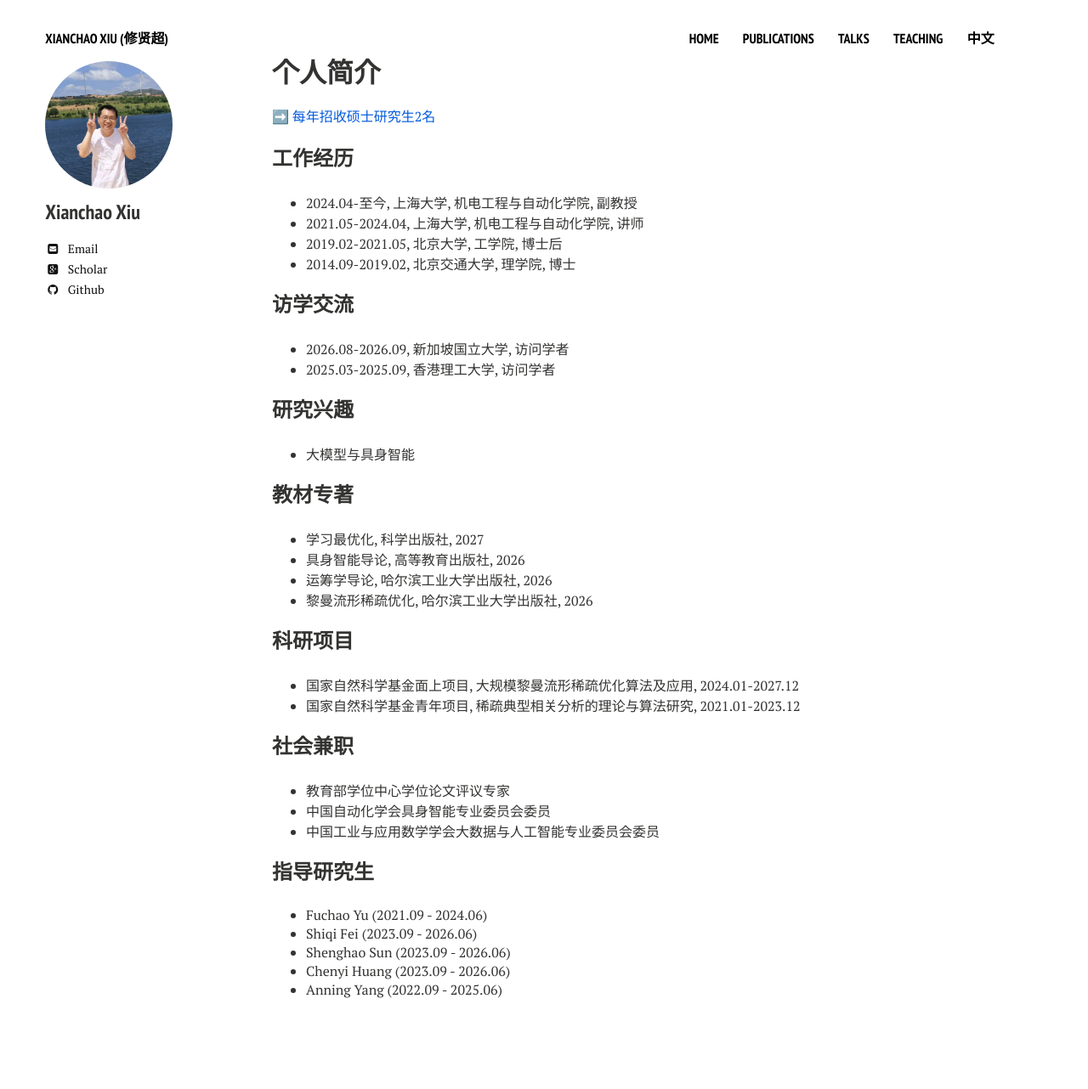
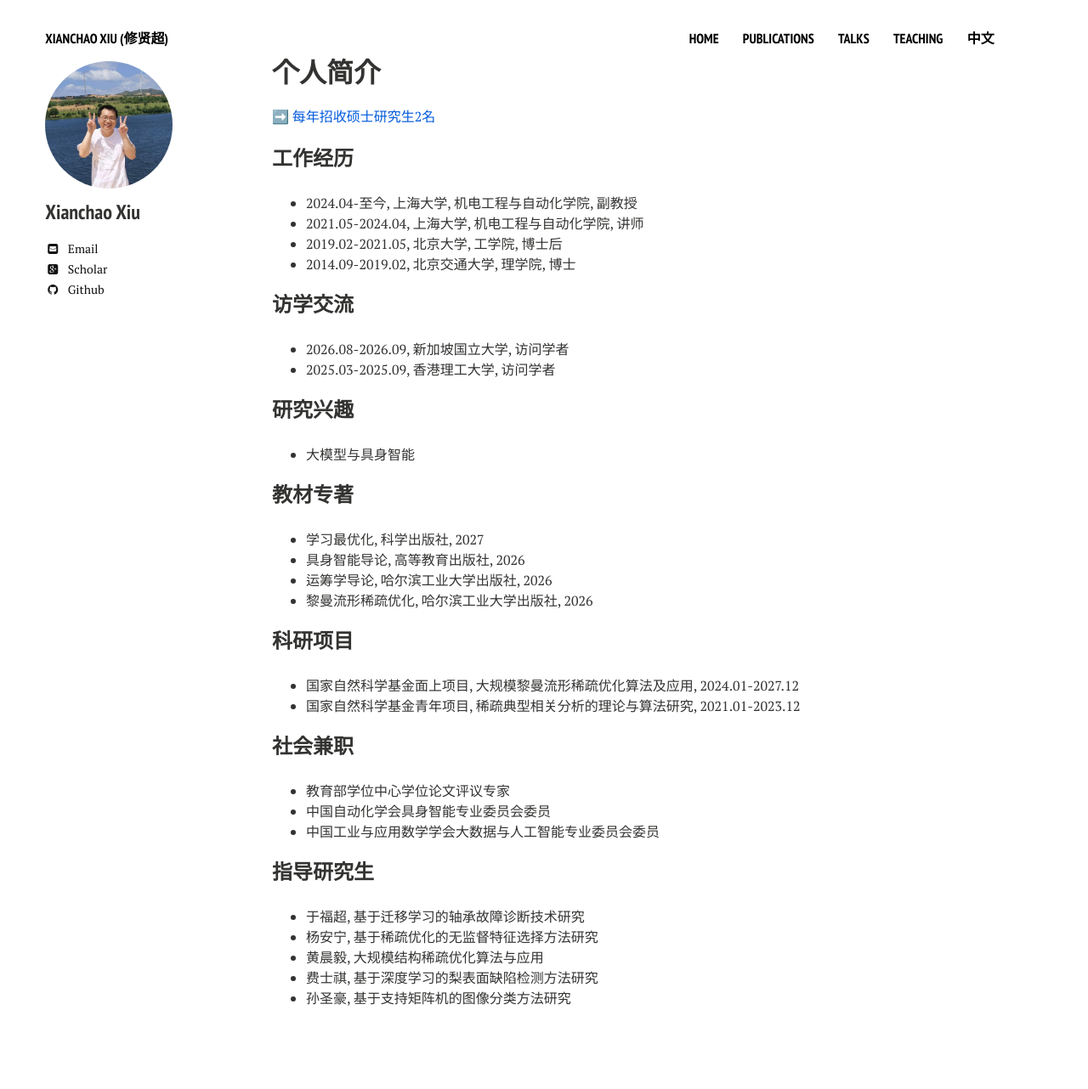
Before and after one commit to xianchaoxiu/xianchaoxiu.github.io, a Jekyll site: the page built from chinese/index.md, in a window 1280 px wide. Shown: the whole page at 85% size. Built offline with Jekyll 4.4.1, drawn with Linux system fonts in a browser that asks for light colours; nearby versions of some CDN libraries.

Commit message:
Update index.md

```diff
--- a/chinese/index.md
+++ b/chinese/index.md
@@ -43,9 +43,8 @@ share: false
 * 中国工业与应用数学学会大数据与人工智能专业委员会委员 <br>
 
 ### 指导研究生
-
-* Fuchao Yu (2021.09 - 2024.06)
-* Shiqi Fei (2023.09 - 2026.06)
-* Shenghao Sun (2023.09 - 2026.06)
-* Chenyi Huang (2023.09 - 2026.06)
-* Anning Yang (2022.09 - 2025.06)
+* 于福超, 基于迁移学习的轴承故障诊断技术研究 <br>
+* 杨安宁, 基于稀疏优化的无监督特征选择方法研究 <br>
+* 黄晨毅, 大规模结构稀疏优化算法与应用 <br>
+* 费士祺, 基于深度学习的梨表面缺陷检测方法研究 <br>
+* 孙圣豪, 基于支持矩阵机的图像分类方法研究 <br>
```
